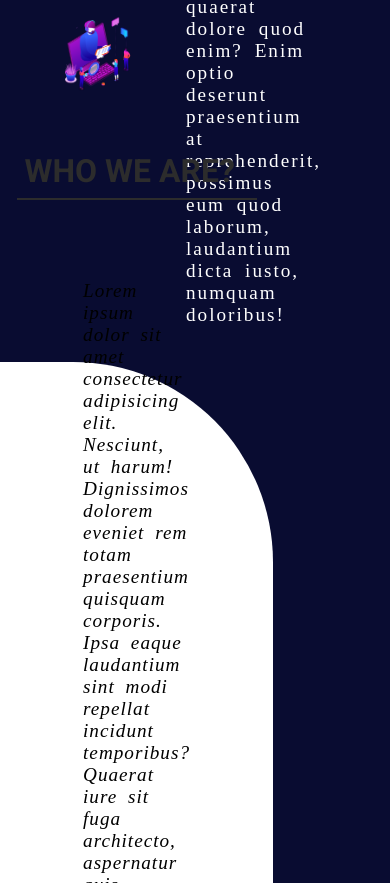
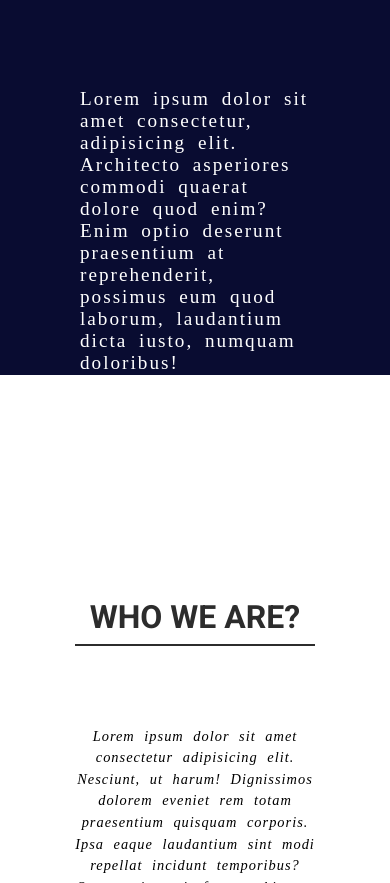
Before and after one commit to deep-coder1/react-techystar_1, a React (Create React App) app: page / in a window 390 px wide. Shown: the part 1117-2000 px from the top of the page. Built offline with nearby package versions, Linux system fonts and the light colour scheme.

Commit message:
React TechyStar Project Work on mediaquery section 1.2

```diff
--- a/src/styles/contact.scss
+++ b/src/styles/contact.scss
@@ -39,7 +39,7 @@
                 > input {
                     align-items: stretch;
                     width: 80%;
-                    pad: 1rem;
+                    padding: 1rem;
                     border-radius: 5px;
                     border: 1px solid rgba(123, 123, 123, 0.6);
                     outline: none;
--- a/src/styles/mediaquery.scss
+++ b/src/styles/mediaquery.scss
@@ -35,4 +35,63 @@
             }
         }
     }
+
+    .home > main {
+        align-items: center;
+        h1 {
+            font-size: 3rem;
+        }
+    }
+
+    .home2 {
+        height: 120vh;
+        flex-direction: column;
+        img{
+            width: 100%;
+        }
+        > div {
+            width: 100%;
+        }
+    }
+
+
+    .home3 {
+        height: 120vh;
+        > div {
+            text-align: center;
+            width: 100%;
+            border-radius: 0;
+            > p {
+                padding: 5rem 2rem;
+                font-size: 0.9rem;
+                line-height: 150%;
+            }
+        }
+    }
+
+
+    .home4 {
+        align-items: center;
+        > div {
+            border-radius: 0;
+            width: 100%;
+            height: unset;
+        }
+    }
+
+
+    .contact {
+        > main {
+            padding: 1rem;
+            h1 {
+                margin: 1rem;
+            }
+            > form {
+                margin: 0%;
+                > div {
+                    width: 100%;
+                }
+            }
+        }
+    }
 }
```
Also changed, not shown: 1 other file (tests, documents, lock files or other folders).
